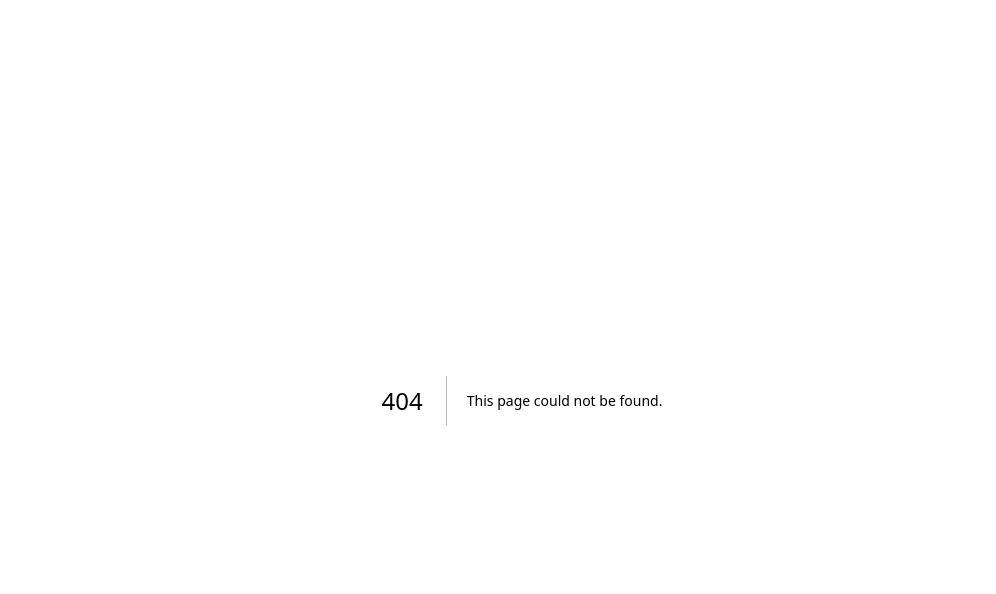
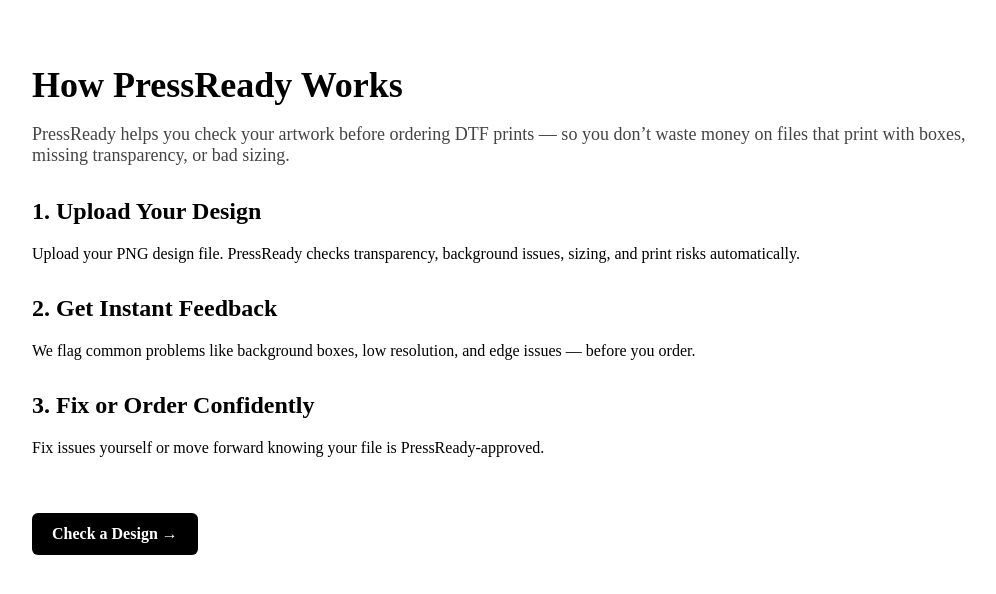
Before and after one commit to reginabaker7-lang/Pressready, a Next.js app: page /app/how-it-works in a window 1280 px wide. Before the commit this address had no page. Shown: the top 594 px of the page, without its empty margins (118-1114 px from the left). Built offline with nearby package versions, Linux system fonts and the light colour scheme.

Commit message:
Fix lowercase how-it-works route

```diff
--- /dev/null
+++ b/app/app/how-it-works/page.tsx
@@ -0,0 +1,55 @@
+export default function HowItWorksPage() {
+  return (
+    <main style={{ maxWidth: 980, margin: "0 auto", padding: "40px 16px" }}>
+      <h1 style={{ fontSize: 36, fontWeight: 700, marginBottom: 16 }}>
+        How PressReady Works
+      </h1>
+
+      <p style={{ fontSize: 18, marginBottom: 32, color: "#444" }}>
+        PressReady helps you check your artwork before ordering DTF prints —
+        so you don’t waste money on files that print with boxes, missing
+        transparency, or bad sizing.
+      </p>
+
+      <section style={{ marginBottom: 32 }}>
+        <h2 style={{ fontSize: 24, fontWeight: 600 }}>1. Upload Your Design</h2>
+        <p>
+          Upload your PNG design file. PressReady checks transparency,
+          background issues, sizing, and print risks automatically.
+        </p>
+      </section>
+
+      <section style={{ marginBottom: 32 }}>
+        <h2 style={{ fontSize: 24, fontWeight: 600 }}>2. Get Instant Feedback</h2>
+        <p>
+          We flag common problems like background boxes, low resolution,
+          and edge issues — before you order.
+        </p>
+      </section>
+
+      <section style={{ marginBottom: 32 }}>
+        <h2 style={{ fontSize: 24, fontWeight: 600 }}>3. Fix or Order Confidently</h2>
+        <p>
+          Fix issues yourself or move forward knowing your file is
+          PressReady-approved.
+        </p>
+      </section>
+
+      <a
+        href="/check"
+        style={{
+          display: "inline-block",
+          marginTop: 24,
+          padding: "12px 20px",
+          background: "#000",
+          color: "#fff",
+          borderRadius: 6,
+          textDecoration: "none",
+          fontWeight: 600,
+        }}
+      >
+        Check a Design →
+      </a>
+    </main>
+  );
+}
```
